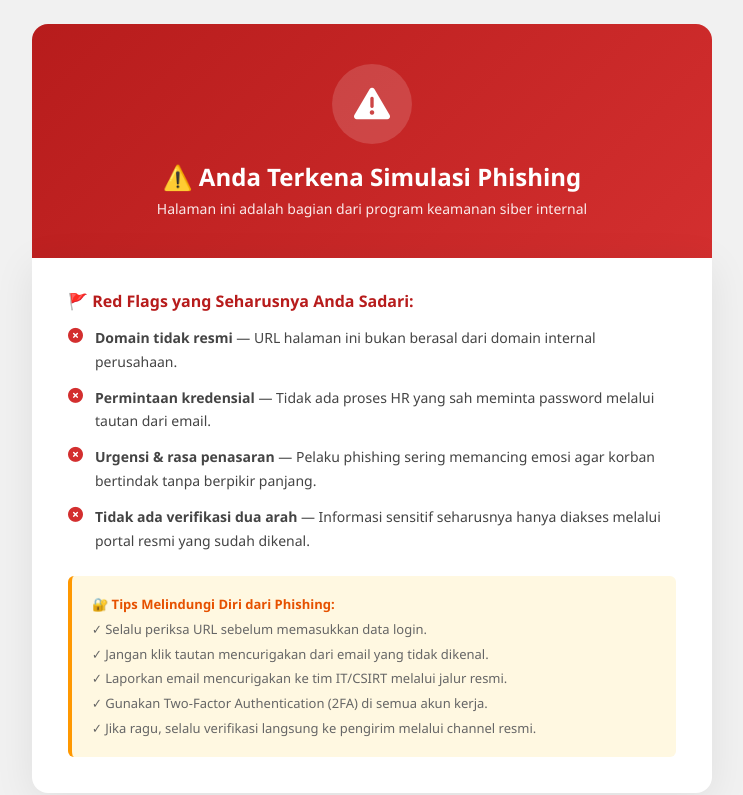
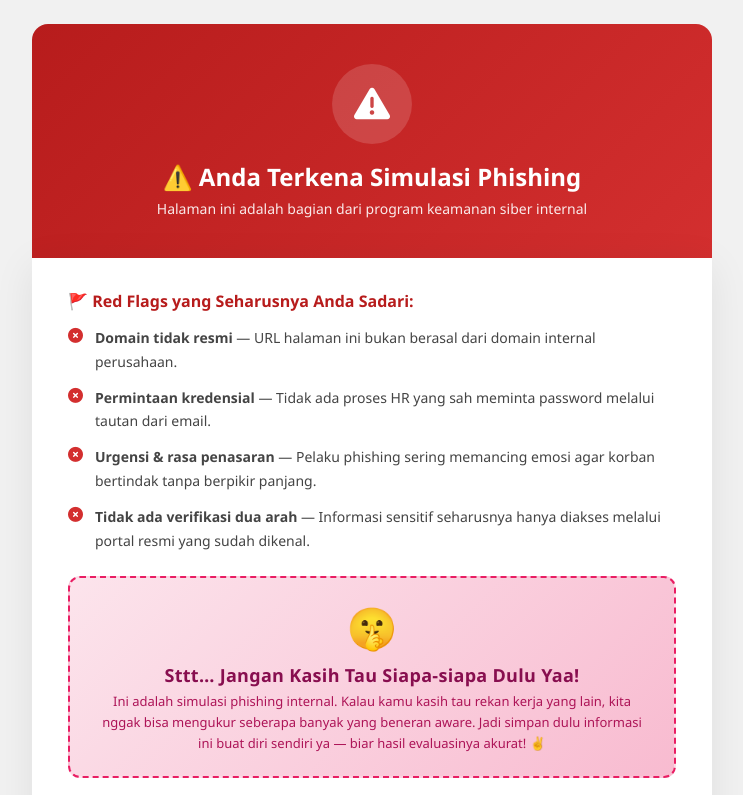
Before and after one commit to gh3rtz/Awareness, a plain HTML site: page index.html in a window 1280 px wide. Shown: the top 795 px of the page, without its empty margins (268-1011 px from the left). Drawn offline with Linux system fonts and the light colour scheme.

Commit message:
Add 'Sttt jangan kasih tau' hush banner to awareness page

```diff
--- a/index.html
+++ b/index.html
@@ -95,6 +95,43 @@
         flex-shrink: 0;
       }
 
+      /* ── "Sttt…" Hush Banner ── */
+      .hush-banner {
+        background: linear-gradient(135deg, #fce4ec, #f8bbd0);
+        border: 2px dashed #e91e63;
+        border-radius: 12px;
+        padding: 22px 24px;
+        margin-bottom: 20px;
+        text-align: center;
+        position: relative;
+      }
+
+      .hush-banner .hush-icon {
+        font-size: 40px;
+        margin-bottom: 8px;
+        display: block;
+        animation: shh 1.2s ease-in-out infinite;
+      }
+
+      @keyframes shh {
+        0%, 100% { transform: scale(1); }
+        50% { transform: scale(1.1); }
+      }
+
+      .hush-banner h2 {
+        font-size: 18px;
+        color: #880e4f;
+        margin-bottom: 4px;
+        letter-spacing: 0.3px;
+      }
+
+      .hush-banner p {
+        font-size: 13px;
+        color: #ad1457;
+        margin: 0;
+        line-height: 1.6;
+      }
+
       .tips-card {
         background: #fff8e1;
         border-left: 4px solid #ff9800;
@@ -160,6 +197,16 @@
           </li>
         </ul>
 
+        <div class="hush-banner">
+          <span class="hush-icon">🤫</span>
+          <h2>Sttt… Jangan Kasih Tau Siapa-siapa Dulu Yaa!</h2>
+          <p>
+            Ini adalah simulasi phishing internal. Kalau kamu kasih tau rekan kerja yang lain,
+            kita nggak bisa mengukur seberapa banyak yang beneran aware. Jadi simpan dulu
+            informasi ini buat diri sendiri ya — biar hasil evaluasinya akurat! ✌️
+          </p>
+        </div>
+
         <div class="tips-card">
           <strong>🔐 Tips Melindungi Diri dari Phishing:</strong><br/>
           ✓ Selalu periksa URL sebelum memasukkan data login.<br/>
```
